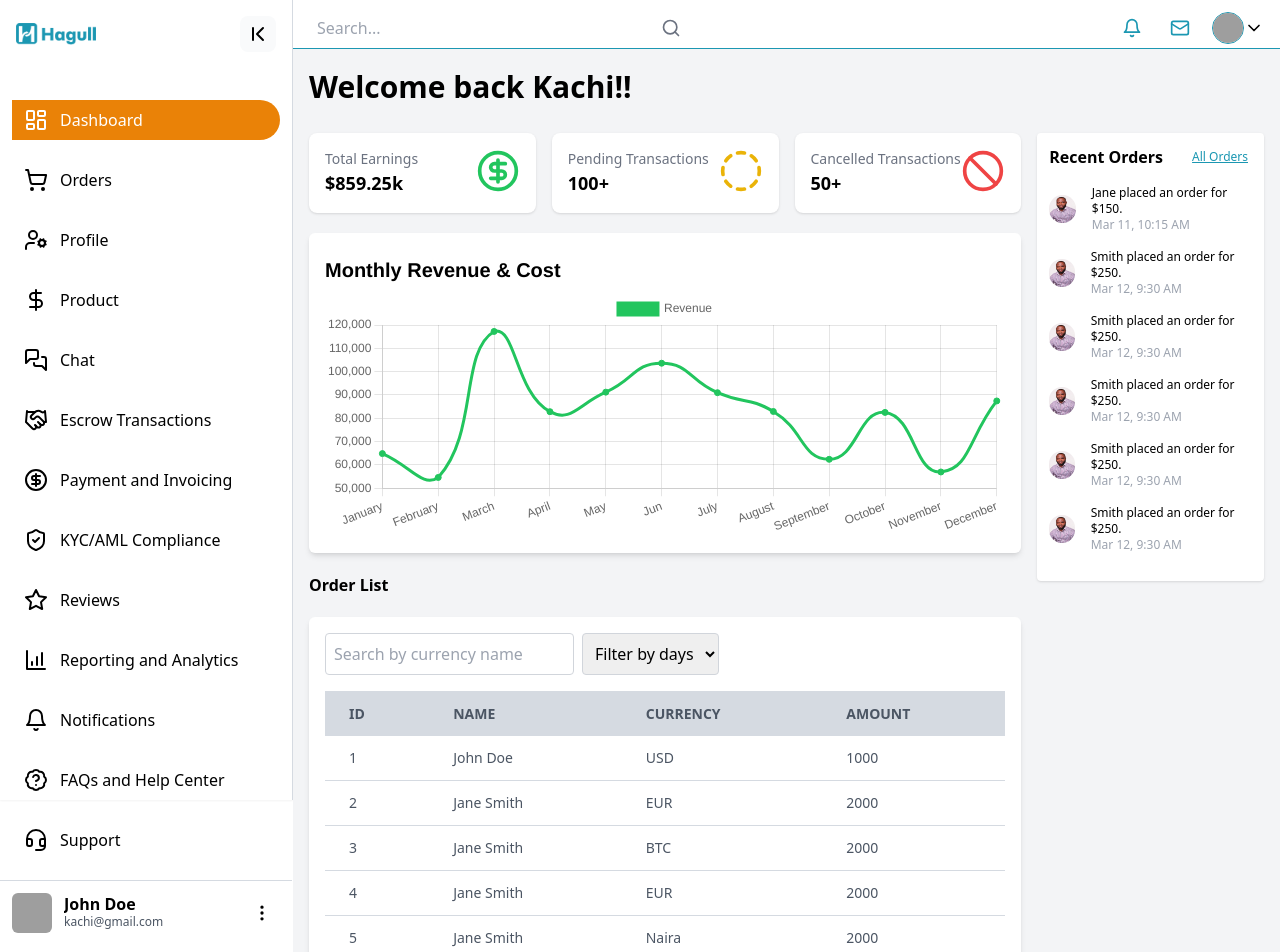
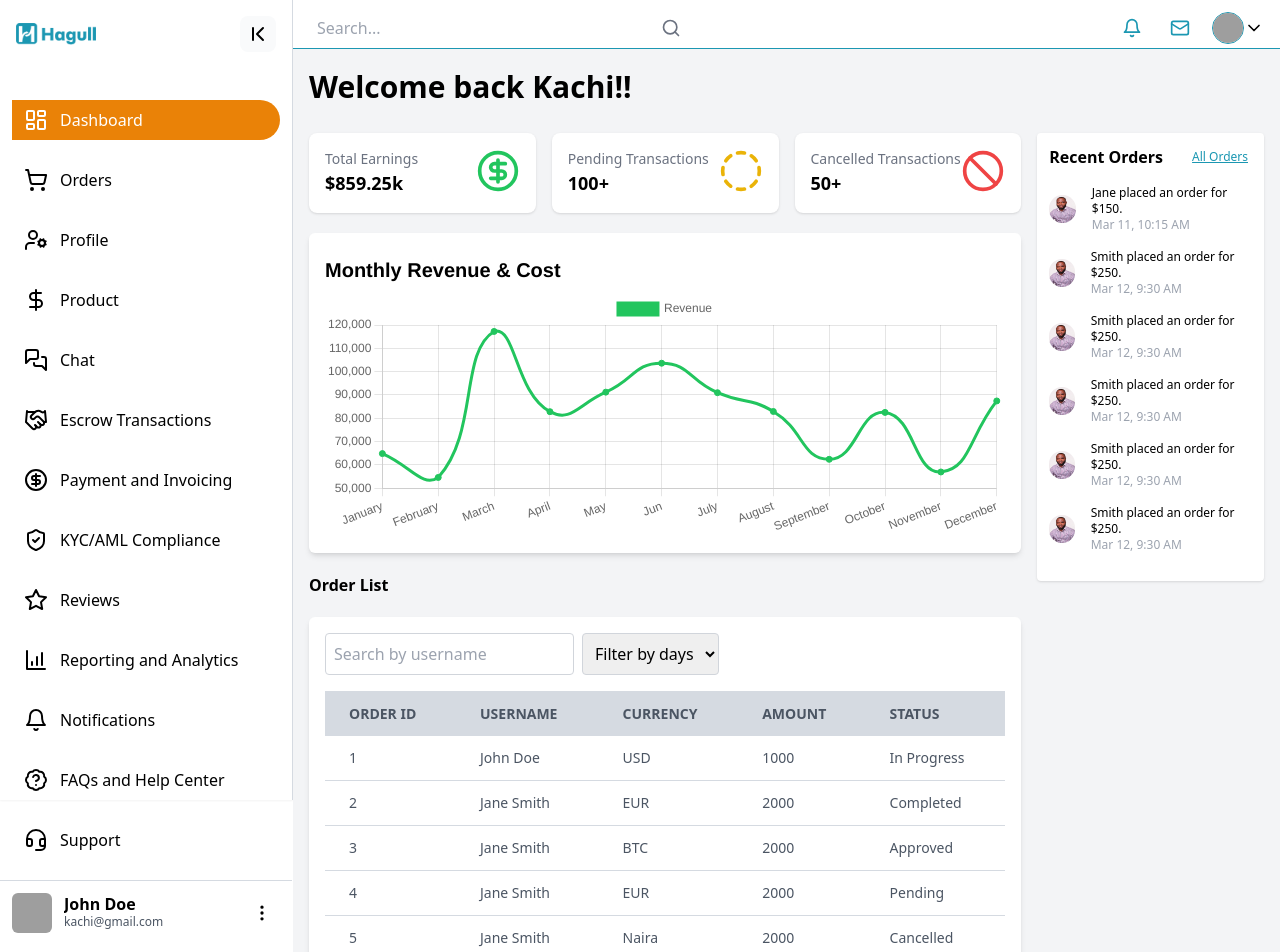
Before and after one commit to Onyedikachi123/hagull-dashboard2, a React (Vite) app: page / in a window 1280 px wide. Shown: the top 952 px of the page. Built offline with nearby package versions, Linux system fonts and the light colour scheme; grey boxes are pictures that could not be loaded.

Commit message:
added order List

```diff
--- a/src/components/Table.jsx
+++ b/src/components/Table.jsx
@@ -1,5 +1,6 @@
 /* eslint-disable no-unused-vars */
 /* eslint-disable react/prop-types */
+
 import React, { useState } from 'react';
 
 const Table = ({ data }) => {
@@ -15,7 +16,7 @@ const Table = ({ data }) => {
   };
 
   const filteredData = data.filter((item) => {
-    const searchCondition = item.name.toLowerCase().includes(searchTerm.toLowerCase());
+    const searchCondition = item.username.toLowerCase().includes(searchTerm.toLowerCase());
     const filterCondition = filterDays ? item.days <= filterDays : true;
     return searchCondition && filterCondition;
   });
@@ -25,7 +26,7 @@ const Table = ({ data }) => {
       <div className="mb-4">
         <input
           type="text"
-          placeholder="Search by currency name"
+          placeholder="Search by username"
           className="p-2 border border-gray-300 rounded"
           onChange={handleSearch}
         />
@@ -43,19 +44,21 @@ const Table = ({ data }) => {
         <table className="w-full table-auto">
           <thead>
             <tr className="bg-gray-200 text-gray-600 uppercase text-sm leading-normal">
-              <th className="py-3 px-6 text-left">ID</th>
-              <th className="py-3 px-6 text-left">Name</th>
+              <th className="py-3 px-6 text-left">Order ID</th>
+              <th className="py-3 px-6 text-left">Username</th>
               <th className="py-3 px-6 text-left">Currency</th>
               <th className="py-3 px-6 text-left">Amount</th>
+              <th className="py-3 px-6 text-left">Status</th>
             </tr>
           </thead>
           <tbody className="text-gray-600 text-sm font-light">
             {filteredData.map((item, index) => (
               <tr key={index} className="border-b border-gray-200 hover:bg-gray-100">
-                <td className="py-3 px-6 text-left whitespace-nowrap">{item.id}</td>
-                <td className="py-3 px-6 text-left">{item.name}</td>
+                <td className="py-3 px-6 text-left whitespace-nowrap">{item.orderId}</td>
+                <td className="py-3 px-6 text-left">{item.username}</td>
                 <td className="py-3 px-6 text-left">{item.currency}</td>
                 <td className="py-3 px-6 text-left">{item.amount}</td>
+                <td className="py-3 px-6 text-left">{item.status}</td>
               </tr>
             ))}
           </tbody>
--- a/src/pages/Dashboard.jsx
+++ b/src/pages/Dashboard.jsx
@@ -17,18 +17,19 @@ defaults.plugins.title.font.size = 20;
 defaults.plugins.title.color = "black";
 
 
-const Tabledata = [
-  { id: 1, name: 'John Doe', currency: 'USD', amount: '1000', days: 10, status: 'in Progress' },
-  { id: 2, name: 'Jane Smith', currency: 'EUR', amount: '2000', days: 20, status: 'Completed' },
-  { id: 3, name: 'Jane Smith', currency: 'BTC', amount: '2000', days: 20, status: 'Approved' },
-  { id: 4, name: 'Jane Smith', currency: 'EUR', amount: '2000', days: 20, status: 'Pending' },
-  { id: 5, name: 'Jane Smith', currency: 'Naira', amount: '2000', days: 20,status: 'Cancelled' },
-  { id: 6, name: 'Jane Smith', currency: 'EUR', amount: '2000', days: 20,status: 'in Progress' },
-  { id: 7, name: 'Jane Smith', currency: 'EUR', amount: '2000', days: 20,status: 'in Progress' },
-];
-
 
 const Dashboard = () => {
+
+  const Tabledata = [
+    { orderId: 1, username: 'John Doe', currency: 'USD', amount: '1000', days: 10, status: 'In Progress' },
+    { orderId: 2, username: 'Jane Smith', currency: 'EUR', amount: '2000', days: 20, status: 'Completed' },
+    { orderId: 3, username: 'Jane Smith', currency: 'BTC', amount: '2000', days: 20, status: 'Approved' },
+    { orderId: 4, username: 'Jane Smith', currency: 'EUR', amount: '2000', days: 20, status: 'Pending' },
+    { orderId: 5, username: 'Jane Smith', currency: 'Naira', amount: '2000', days: 20, status: 'Cancelled' },
+    { orderId: 6, username: 'Jane Smith', currency: 'EUR', amount: '2000', days: 20, status: 'In Progress' },
+    { orderId: 7, username: 'Jane Smith', currency: 'EUR', amount: '2000', days: 20, status: 'In Progress' },
+  ];
+
   return (
     <section className="bg-gray-100">
       <div className="container mx-auto px-4">
```
